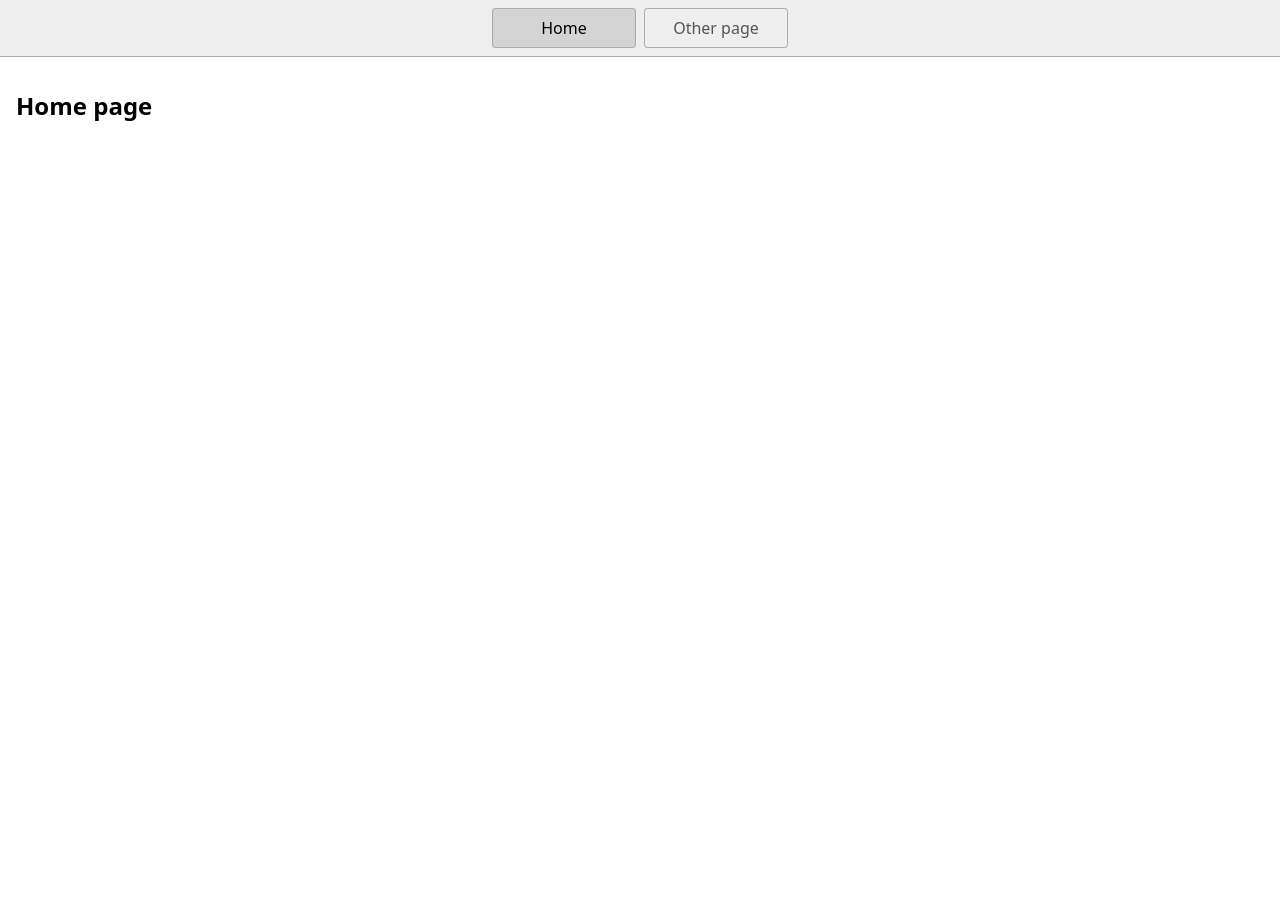
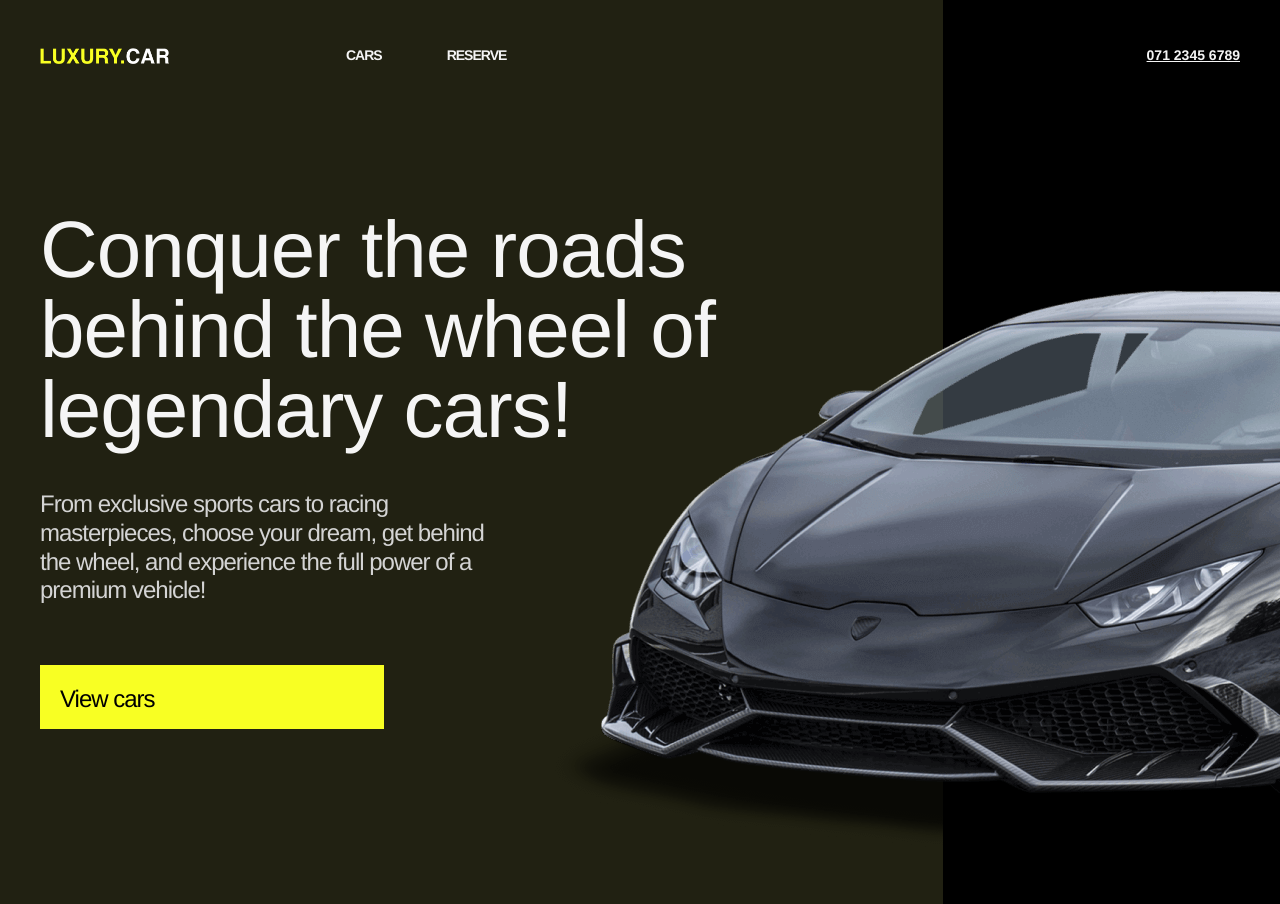
Before and after one commit to DmytroLamashevskyi/car-sharing-service, a website: page index.html in a window 1280 px wide. Before the commit the page ends 800 px from the top, so only its background shows below. Drawn offline with Linux system fonts and the light colour scheme.

Commit message:
Added screen

```diff
--- a/index.html
+++ b/index.html
@@ -1,23 +1,41 @@
 <!DOCTYPE html>
 <html lang="en">
   <head>
-    <title>Home</title>
+    <title>Car Sharing Service</title>
     <meta charset="UTF-8" />
     <meta name="viewport" content="width=device-width" />
-    <!--
-      Need a visual blank slate?
-      Remove all code in `styles.css`!
-    -->
-    <link rel="stylesheet" href="styles.css" />
-    <script type="module" src="script.js"></script>
+    <link rel="stylesheet" href="styles/styles.css" />
+    <script type="module" src="js/script.js"></script>
   </head>
   <body>
-    <nav>
-      <a href="/" aria-current="page">Home</a>
-      <a href="/page2.html">Other page</a>
-    </nav>
-    <main>
-      <h1>Home page</h1>
-    </main>
+    <main class="main">
+    <header class="header">
+      <div class="container">
+        <div class="logo">
+          <img src="images/logo.png" alt="Lux cars logo"/>
+        </div>
+        <nav class="navmenu">
+          <ul>
+            <li><a href="#">Cars</a></li>
+            <li><a href="#">Reserve</a></li>
+          </ul>
+        </nav>
+        <a href="tel:07123456789" class="phone">071 2345 6789</a>
+      </div>
+    </header>
+
+    <section class="main-content">
+      <div class="container">
+        <div class="main-info">
+          <h1>Conquer the roads behind the wheel of legendary cars!</h1>
+          <p>From exclusive sports cars to racing masterpieces, choose your dream, get behind the wheel, and experience the full power of a premium vehicle!</p>
+          <a href="#" class="button">View cars</a>
+        </div>
+        <img src="images/main-car.png" class="main-image" alt="Main Car">
+      </div>
+    </section>
+
+    <div class="black-block"></div>
+  </main>
   </body>
 </html>
--- a/styles.css
+++ /dev/null
@@ -1,46 +0,0 @@
-* {
-  box-sizing: border-box;
-}
-
-body {
-  margin: 0;
-  font-family: system-ui, sans-serif;
-  color: black;
-  background-color: white;
-}
-
-nav {
-  display: flex;
-  flex-wrap: wrap;
-  align-items: center;
-  justify-content: center;
-  padding: 0.5rem;
-  gap: 0.5rem;
-  border-bottom: solid 1px #aaa;
-  background-color: #eee;
-}
-
-nav a {
-  display: inline-block;
-  min-width: 9rem;
-  padding: 0.5rem;
-  border-radius: 0.2rem;
-  border: solid 1px #aaa;
-  text-align: center;
-  text-decoration: none;
-  color: #555;
-}
-
-nav a[aria-current='page'] {
-  color: #000;
-  background-color: #d4d4d4;
-}
-
-main {
-  padding: 1rem;
-}
-
-h1 {
-  font-weight: bold;
-  font-size: 1.5rem;
-}
--- /dev/null
+++ b/styles/styles.css
@@ -0,0 +1,131 @@
+* {
+  margin: 0;
+  padding: 0;
+}
+
+body {
+  margin: 0;
+  font-family: Helvetica, sans-serif;
+  letter-spacing: -1px;
+  color: whitesmoke;
+  background-color: #212112;
+}
+
+.container {
+  max-width: 1200px;
+  margin: 0 auto;
+}
+
+.button {
+  width: 344px;
+  height: 64px;
+  padding: 20px;
+  background-color: #F8FF23;
+  box-sizing: border-box;
+  color: black;
+  outline: 0;
+  text-decoration: none;
+  display: block;
+  border: 0;
+  cursor: pointer;
+  font-size: 24px;
+}
+
+.button:hover {
+  background-color: #c9ce33;
+}
+
+.main {
+  overflow: hidden;
+  position: relative;
+}
+
+.black-block {
+  position: absolute;
+  width: 477px;
+  height: 910px;
+  top: 0;
+  background-color: black;
+  z-index: -2;
+  right: calc(50% - 780px);
+}
+
+.header {
+  padding: 46px 0;
+}
+
+.header .container {
+  display: flex;
+  align-items: center;
+}
+
+.logo img {
+  max-width: 129px;
+  vertical-align: bottom;
+}
+
+.navmenu {
+  margin-left: 177px;
+  margin-right: auto;
+}
+
+.navmenu ul {
+  list-style: none;
+  display: flex;
+  gap: 65px;
+}
+
+.navmenu ul a {
+  font-size: 14px;
+  color: whitesmoke;
+  font-weight: bold;
+  text-decoration: none;
+  cursor: pointer;
+  text-transform: uppercase;
+}
+
+.navmenu ul a:hover {
+  color: #F8FF23;
+}
+
+.phone {
+  font-size: 14px;
+  color: whitesmoke;
+  font-weight: bold;
+  letter-spacing: 0;
+}
+
+.main-content {
+ padding-top: 100px;
+ padding-bottom: 175px;
+}
+.main-content .container {
+  position: relative;
+}
+
+.main-info {
+  max-width: 755px;
+}
+
+.main-info h1 {
+  font-size: 80px;
+  line-height: 100%;
+  color: whitesmoke;
+  margin-bottom: 40px;
+  font-weight: normal;
+}
+
+.main-info p {
+  font-size: 24px;
+  line-height: 120%;
+  color: #d4d4d4;
+  max-width: 448px;
+  margin-bottom: 60px;
+}
+
+.main-image {
+  position: absolute;
+  top: 78px;
+  right: -576px;
+  z-index: -1;
+}
```
Also changed, not shown: page2.html (deleted, +0 -19 lines), js/script.js (renamed from script.js), 1 other file.
